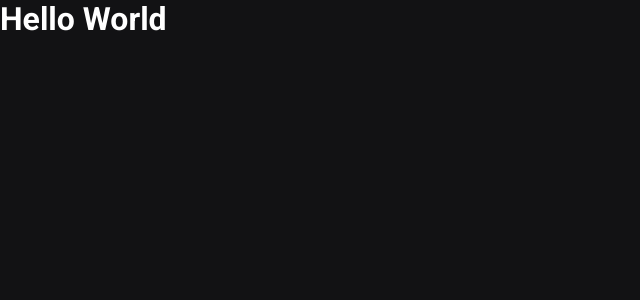
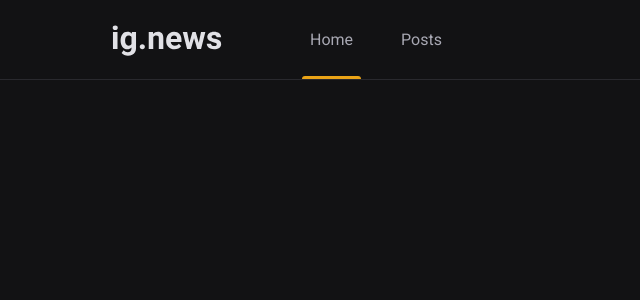
Before and after one commit to gabrielforster/ignews, a Next.js app: page / in a window 1280 px wide. Shown: the top 300 px of the page, without its empty margins (0-640 px from the left). Built offline with nearby package versions, Linux system fonts and the light colour scheme.

Commit message:
feat: add favicon, import Header

```diff
--- a/src/pages/_app.tsx
+++ b/src/pages/_app.tsx
@@ -1,9 +1,16 @@
 import { AppProps } from 'next/app'
+import { Header } from '../components/Header'
+
 
 import '../styles/global.scss'
 
 function MyApp({ Component, pageProps }: AppProps) {
-  return <Component {...pageProps} />
+  return (
+    <>
+      <Header />
+      <Component {...pageProps} />
+    </>
+  )
 }
 
 export default MyApp
--- a/src/pages/_document.tsx
+++ b/src/pages/_document.tsx
@@ -7,6 +7,7 @@ export default class MyDocument extends Document{
         <Head>
           <link rel="preconnect" href="https://fonts.gstatic.com" />
           <link href="https://fonts.googleapis.com/css?family=Roboto:100,100italic,300,300italic,regular,italic,500,500italic,700,700italic,900,900italic" rel="stylesheet" />
+          <link rel="shortcut icon" href="/favicon.png" type="image/png" />
         </Head>
         <body>
           <Main/>
--- a/src/pages/index.tsx
+++ b/src/pages/index.tsx
@@ -7,7 +7,6 @@ export default function Home() {
       <Head>
         <title>Início | ig.news</title>
       </Head>
-      <h1>Hello World</h1>
     </>
   )
 }
```
